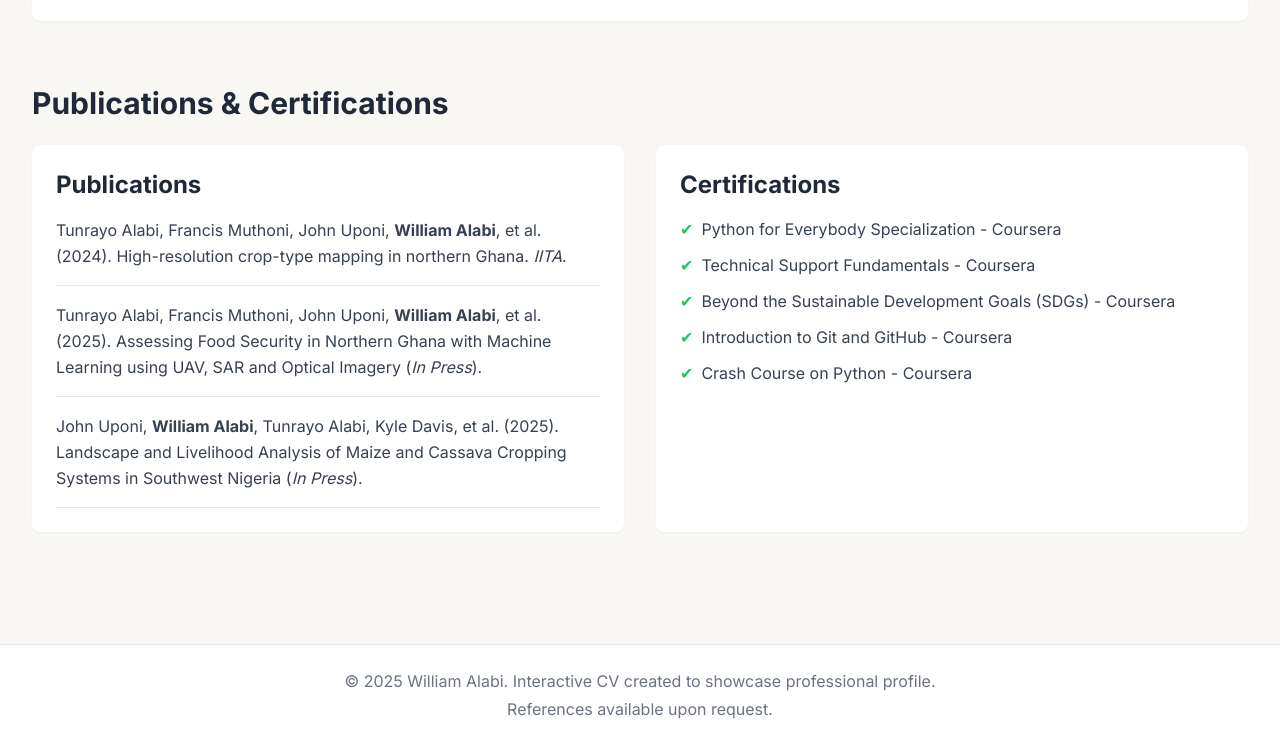
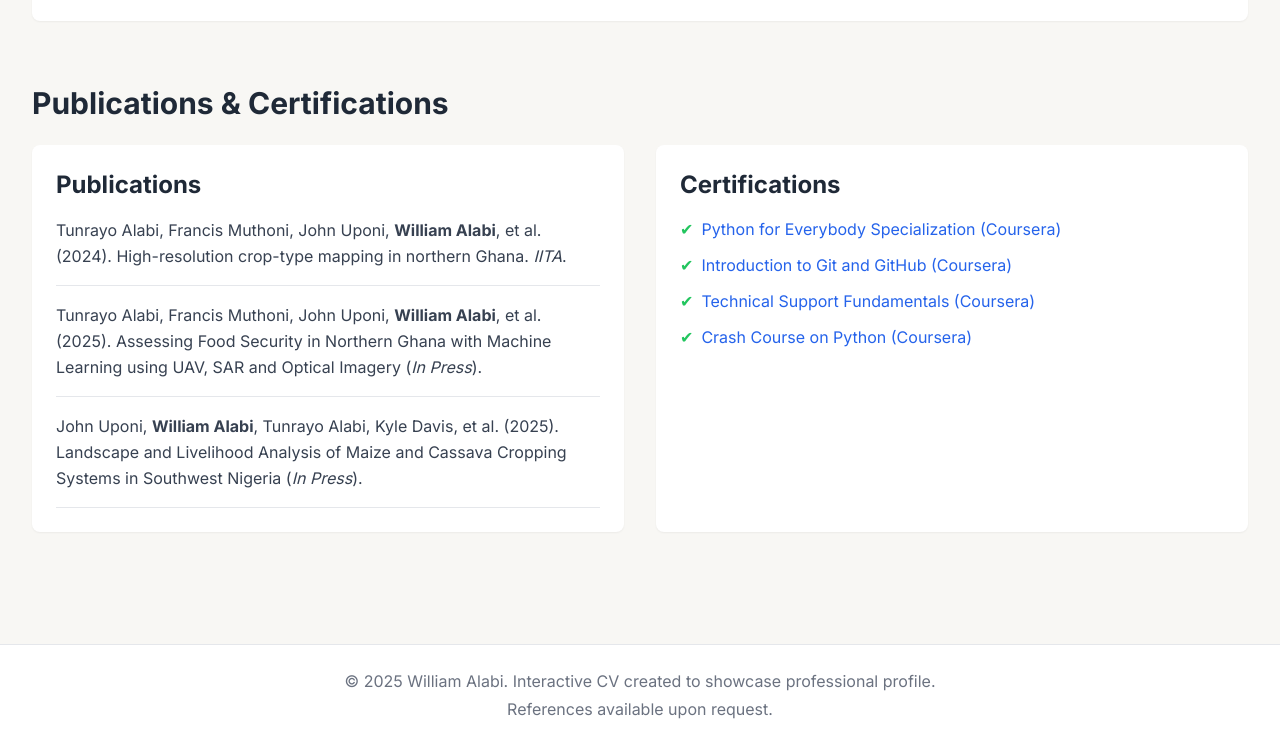
Before and after one commit to willieseun/my-interactive-cv, a plain HTML site: page index.html in a window 1280 px wide. Shown: the part 2035-2780 px from the top of the page. Drawn offline with nearby package versions, Linux system fonts and the light colour scheme.

Commit message:
Update index.html

```diff
--- a/index.html
+++ b/index.html
@@ -9,13 +9,6 @@
     <link rel="preconnect" href="https://fonts.googleapis.com">
     <link rel="preconnect" href="https://fonts.gstatic.com" crossorigin>
     <link href="https://fonts.googleapis.com/css2?family=Inter:wght@400;500;700&display=swap" rel="stylesheet">
-    <!-- Chosen Palette: Calm Professional -->
-    <!-- Application Structure Plan: The SPA is designed with a top-down, thematic structure, starting with a high-level summary and allowing users to progressively drill down into details. A persistent navigation bar allows users to jump to specific sections (Overview, Experience, Skills, Publications), catering to different user goals (e.g., a recruiter might jump directly to Skills). The core interactive element is the chronological timeline in the 'Experience' section, which turns a static list of jobs and awards into an engaging career narrative. This structure was chosen for its intuitive flow and ability to present a large amount of information without overwhelming the user, balancing scannability with deep-dive exploration. -->
-    <!-- Visualization & Content Choices:
-        - Report Info: Professional Experience & Awards -> Goal: Organize/Show Change -> Viz/Presentation: Interactive vertical timeline -> Interaction: Click to expand/collapse details for each event -> Justification: This creates a more dynamic and engaging story of career progression compared to a static list, showing how achievements are interspersed with professional roles. -> Method: HTML/CSS/Tailwind + Vanilla JS.
-        - Report Info: Key Skills -> Goal: Compare/Organize -> Viz/Presentation: Horizontal Bar Chart -> Interaction: Tooltips on hover to list specific skills within a category. -> Justification: Visually groups competencies for quick assessment and comparison of skill areas. -> Library/Method: Chart.js.
-        - Report Info: Profile Summary, Publications, Certifications -> Goal: Inform -> Viz/Presentation: Clean, well-formatted text blocks and lists -> Interaction: Minimal (hover effects) -> Justification: Prioritizes readability and clarity for dense, text-based information. -> Method: HTML + Tailwind. -->
-    <!-- CONFIRMATION: NO SVG graphics used. NO Mermaid JS used. -->
     <style>
         body {
             font-family: 'Inter', sans-serif;
@@ -79,7 +72,7 @@
         <section id="overview" class="mb-16 scroll-mt-24">
             <h2 class="text-3xl font-bold text-gray-800 mb-6">Profile Summary</h2>
             <div class="bg-white p-6 rounded-lg shadow-sm">
-                 <p class="text-lg text-gray-700 leading-relaxed">
+                <p class="text-lg text-gray-700 leading-relaxed">
                     A highly dedicated Geography graduate from the University of Ibadan, Nigeria, with core expertise in Data Science, Machine Learning, Deep Learning, and Geospatial Analysis. I possess strong proficiency in Python and specialized libraries for geospatial data processing, Natural Language Processing (NLP), and time series forecasting. I have practical experience in geospatial machine learning operations and large-scale data analysis, backed by a strong track record of winning top awards in competitive data science challenges.
                 </p>
                 <div class="mt-6 border-t pt-6 grid grid-cols-1 md:grid-cols-3 gap-6">
@@ -321,12 +314,12 @@ document.addEventListener('DOMContentLoaded', function() {
         { text: "John Uponi, **William Alabi**, Tunrayo Alabi, Kyle Davis, et al. (2025). Landscape and Livelihood Analysis of Maize and Cassava Cropping Systems in Southwest Nigeria (*In Press*)." }
     ];
 
+    // --- UPDATED CERTIFICATIONS SECTION ---
     const certificationsData = [
-        { name: "Python for Everybody Specialization - Coursera", link: "#" }, // Placeholder for actual certificate link
-        { name: "Technical Support Fundamentals - Coursera", link: "" },
-        { name: "Beyond the Sustainable Development Goals (SDGs) - Coursera", link: "" },
-        { name: "Introduction to Git and GitHub - Coursera", link: "" },
-        { name: "Crash Course on Python - Coursera", link: "" }
+        { name: "Python for Everybody Specialization", link: "https://www.coursera.org/account/accomplishments/specialization/J34HSKWKZD2N" },
+        { name: "Introduction to Git and GitHub", link: "https://www.coursera.org/account/accomplishments/verify/WPXJ64VLS2S4" },
+        { name: "Technical Support Fundamentals", link: "https://www.coursera.org/account/accomplishments/verify/CRC79ZYYSNQH" },
+        { name: "Crash Course on Python", link: "https://www.coursera.org/account/accomplishments/verify/N5GFSFRFPJFW" }
     ];
 
     const publicationsList = document.getElementById('publications-list');
@@ -341,20 +334,8 @@ document.addEventListener('DOMContentLoaded', function() {
     certificationsData.forEach(cert => {
         const li = document.createElement('li');
         li.className = 'text-gray-700 flex items-center';
-
-        let content;
-        if (cert.link && cert.link !== '#') {
-             // If a valid link exists
-             content = `<span class="text-green-500 mr-2">✔</span> <a href="${cert.link}" target="_blank" class="text-blue-600 hover:underline">${cert.name}</a>`;
-        } else if (cert.link === '#') {
-             // If placeholder link exists (for the main specialization)
-             content = `<span class="text-green-500 mr-2">✔</span> ${cert.name} <span class="text-gray-500 text-xs"></span>`;
-        } else {
-             // For all other entries
-             content = `<span class="text-green-500 mr-2">✔</span> ${cert.name}`;
-        }
-
-        li.innerHTML = content;
+        // Simplified the logic as all certifications now have a valid link
+        li.innerHTML = `<span class="text-green-500 mr-2">✔</span> <a href="${cert.link}" target="_blank" class="text-blue-600 hover:underline">${cert.name} (Coursera)</a>`;
         certificationsList.appendChild(li);
     });
 
```
